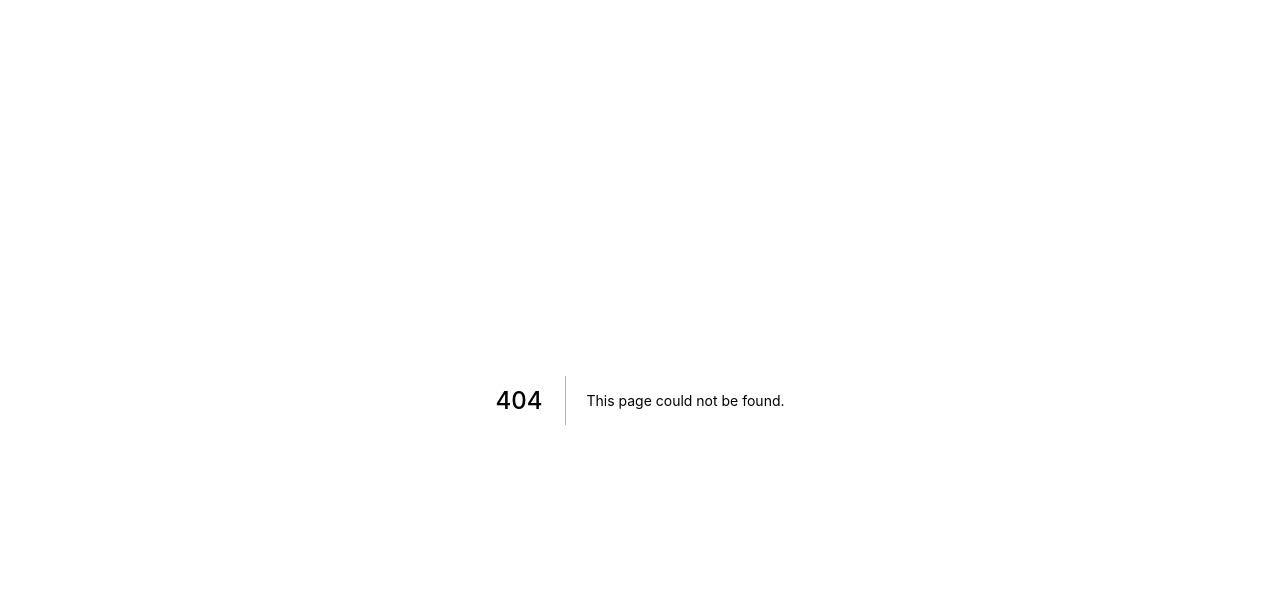
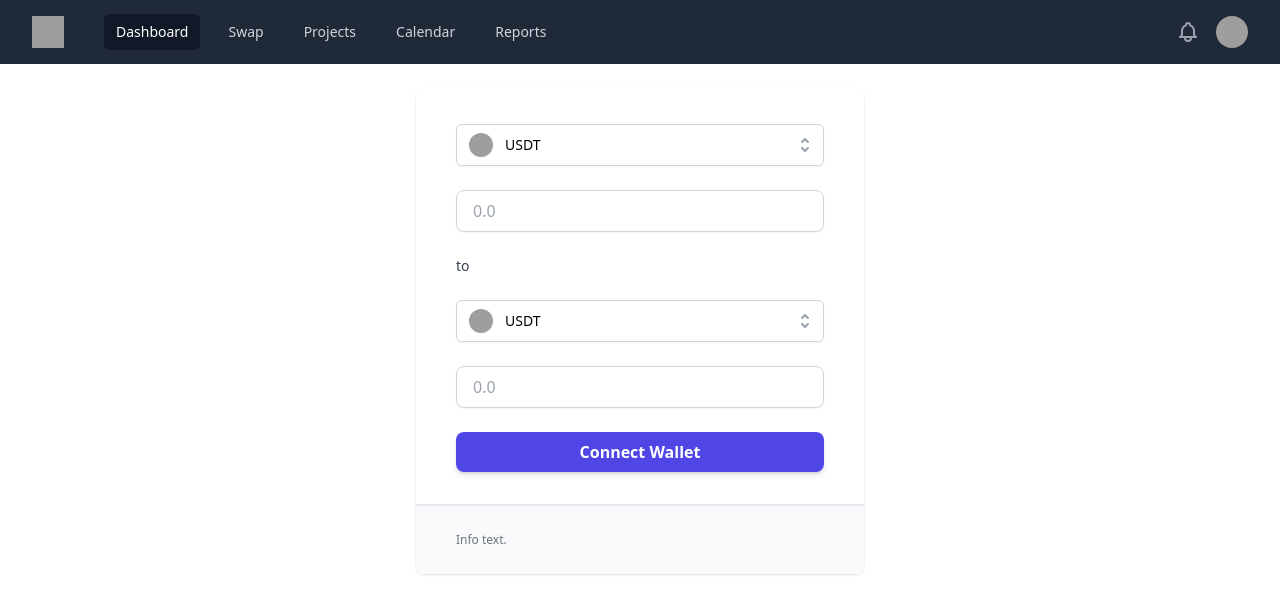
Before and after one commit to bitci-hackathon/donateci, a Next.js app: page /swap in a window 1280 px wide. Before the commit this address had no page. Shown: the top 614 px of the page. Built offline with nearby package versions, Linux system fonts and the light colour scheme; grey boxes are pictures that could not be loaded.

Commit message:
swap page v1

```diff
--- a/components/common/header/navigation.js
+++ b/components/common/header/navigation.js
@@ -10,7 +10,7 @@ const user = {
   }
   const navigation = [
     { name: 'Dashboard', href: '/', current: true },
-    { name: 'Team', href: '#', current: false },
+    { name: 'Swap', href: '/swap', current: false },
     { name: 'Projects', href: '#', current: false },
     { name: 'Calendar', href: '#', current: false },
     { name: 'Reports', href: '#', current: false },
--- /dev/null
+++ b/components/swap/token-select.js
@@ -0,0 +1,79 @@
+import { Fragment, useState } from 'react'
+import { Listbox, Transition } from '@headlessui/react'
+import { CheckIcon, SelectorIcon } from '@heroicons/react/solid'
+
+function classNames(...classes) {
+  return classes.filter(Boolean).join(' ')
+}
+
+export default function TokenSelect({tokens}) {
+  const [selected, setSelected] = useState(tokens[1])
+
+  return (
+    <Listbox value={selected} onChange={setSelected}>
+      {({ open }) => (
+        <>
+
+          <div className="mt-1 relative">
+            <Listbox.Button className="relative w-full bg-white border border-gray-300 rounded-md shadow-sm pl-3 pr-10 py-2 text-left cursor-default focus:outline-none focus:ring-1 focus:ring-indigo-500 focus:border-indigo-500 sm:text-sm">
+              <span className="flex items-center">
+                <img src={selected.icon} alt="" className="flex-shrink-0 h-6 w-6 rounded-full" />
+                <span className="ml-3 block truncate">{selected.name}</span>
+              </span>
+              <span className="ml-3 absolute inset-y-0 right-0 flex items-center pr-2 pointer-events-none">
+                <SelectorIcon className="h-5 w-5 text-gray-400" aria-hidden="true" />
+              </span>
+            </Listbox.Button>
+
+            <Transition
+              show={open}
+              as={Fragment}
+              leave="transition ease-in duration-100"
+              leaveFrom="opacity-100"
+              leaveTo="opacity-0"
+            >
+              <Listbox.Options className="absolute z-10 mt-1 w-full bg-white shadow-lg max-h-56 rounded-md py-1 text-base ring-1 ring-black ring-opacity-5 overflow-auto focus:outline-none sm:text-sm">
+                {tokens.map((token) => (
+                  <Listbox.Option
+                    key={token.id}
+                    className={({ active }) =>
+                      classNames(
+                        active ? 'text-white bg-indigo-600' : 'text-gray-900',
+                        'cursor-default select-none relative py-2 pl-3 pr-9'
+                      )
+                    }
+                    value={token}
+                  >
+                    {({ selected, active }) => (
+                      <>
+                        <div className="flex items-center">
+                          <img src={token.icon} alt="" className="flex-shrink-0 h-6 w-6 rounded-full" />
+                          <span
+                            className={classNames(selected ? 'font-semibold' : 'font-normal', 'ml-3 block truncate')}
+                          >
+                            {token.name}
+                          </span>
+                        </div>
+
+                        {selected ? (
+                          <span
+                            className={classNames(
+                              active ? 'text-white' : 'text-indigo-600',
+                              'absolute inset-y-0 right-0 flex items-center pr-4'
+                            )}
+                          >
+                            <CheckIcon className="h-5 w-5" aria-hidden="true" />
+                          </span>
+                        ) : null}
+                      </>
+                    )}
+                  </Listbox.Option>
+                ))}
+              </Listbox.Options>
+            </Transition>
+          </div>
+        </>
+      )}
+    </Listbox>
+  )
+}
--- /dev/null
+++ b/pages/swap/index.js
@@ -0,0 +1,78 @@
+import Layout from "../../components/common/layout";
+import TokenSelect from "../../components/swap/token-select";
+
+export default function Swap() {
+
+    const tokens = [
+        {
+          id: 1,
+          name: 'BITCI',
+          address : '0xfff',
+          icon:
+            'https://www.bitci.com/assets/img/home/coin/BITCI.png',
+        },
+        {
+          id: 2,
+          name: 'USDT',
+          address : '0xfff',
+          icon:
+            'https://www.bitci.com/assets/img/home/coin/USDT.png',
+        },
+        {
+          id: 3,
+          name: 'DNT',
+          address : '0xfff',
+          icon:
+            'https://www.bitci.com/assets/img/home/coin/ETH.png',
+        },
+      ]
+
+    return (
+        <Layout>
+
+            <div className="bg-white rounded-lg shadow sm:max-w-md sm:w-full sm:mx-auto sm:overflow-hidden">
+                <div className="px-4 py-8 sm:px-10">
+
+                    <div className="">
+                        <div className="w-full space-y-6">
+                            <TokenSelect tokens={tokens}></TokenSelect>
+                            <div className="w-full">
+                                <div className=" relative ">
+                                    <input type="text" id="search-form-location"
+                                    className="rounded-lg flex-1 appearance-none border border-gray-300 w-full py-2 px-4 bg-white text-gray-700 placeholder-gray-400 shadow-sm text-base focus:outline-none focus:ring-2 focus:ring-purple-600 focus:border-transparent"
+                                    placeholder="0.0" />
+                                </div>
+                            </div>
+                            <div className="block text-sm font-medium text-gray-700">
+                                    to
+                            </div>
+                            <TokenSelect tokens={tokens}></TokenSelect>
+
+                            <div className="w-full">
+                                <div className=" relative ">
+                                    <input type="text" id="search-form-location"
+                                    className="rounded-lg border-gray-300 flex-1 appearance-none border  w-full py-2 px-4 bg-white text-gray-700 placeholder-gray-400 shadow-sm text-base focus:outline-none focus:ring-2 focus:ring-purple-600 focus:border-transparent"
+                                    placeholder="0.0" />
+                                </div>
+                            </div>
+
+                            <div>
+                                <span className="block w-full rounded-md shadow-sm">
+                                    <button type="button" className="py-2 px-4  bg-indigo-600 hover:bg-indigo-700 focus:ring-indigo-500 focus:ring-offset-indigo-200 text-white w-full transition ease-in duration-200 text-center text-base font-semibold shadow-md focus:outline-none focus:ring-2 focus:ring-offset-2  rounded-lg ">
+                                        Connect Wallet
+                                    </button>
+                                </span>
+                            </div>
+                        </div>
+                    </div>
+                </div>
+                <div className="px-4 py-6 border-t-2 border-gray-200 bg-gray-50 sm:px-10">
+                    <p className="text-xs leading-5 text-gray-500">
+                        Info text.
+                    </p>
+                </div>
+            </div>
+
+        </Layout>
+    )
+}
```
